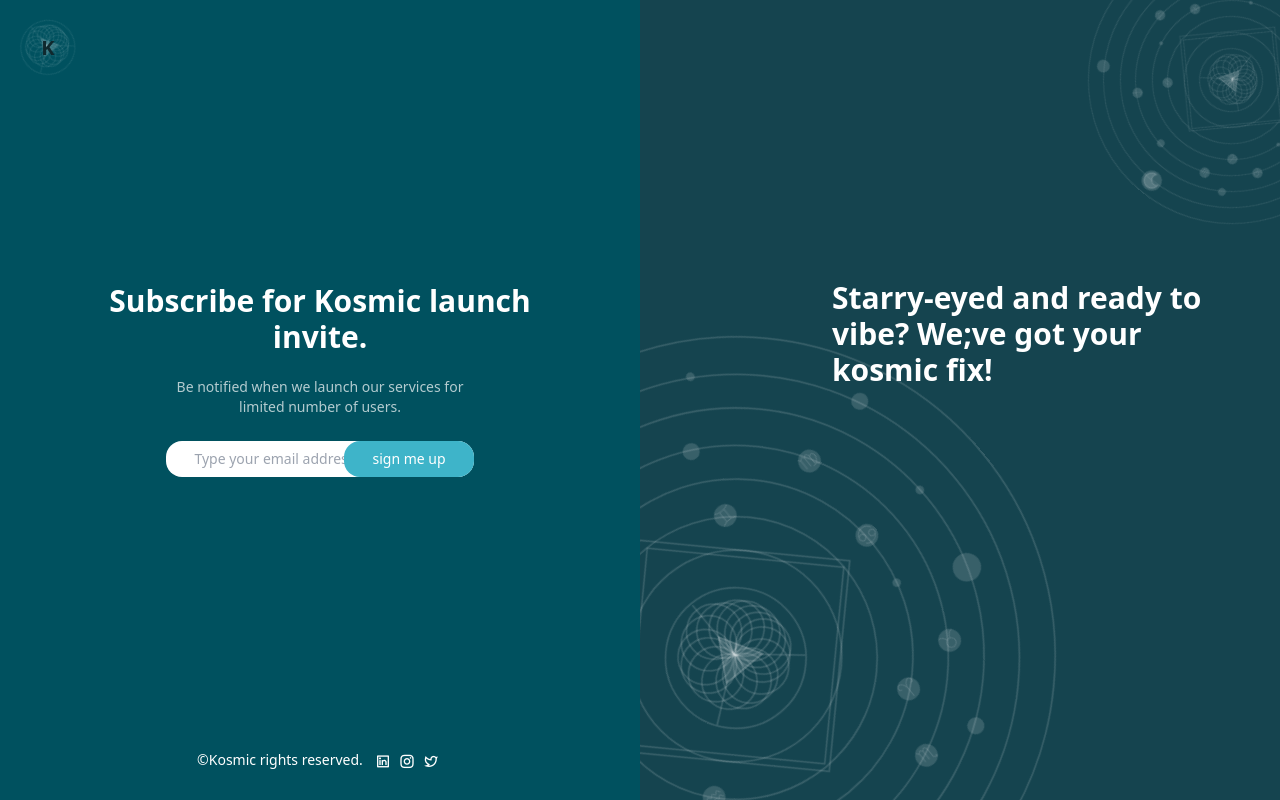
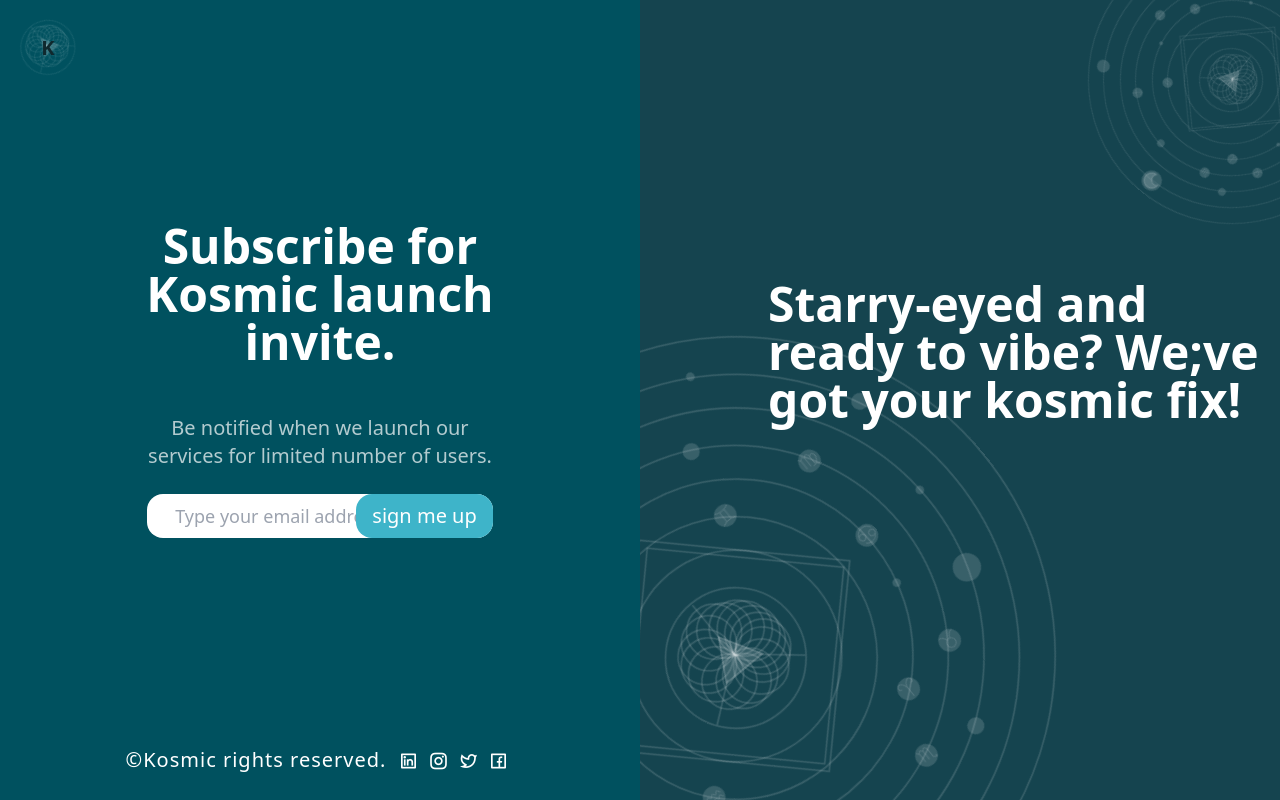
Before and after one commit to ErSamay/Kosmic_web_page, a React (Vite) app: page / in a window 1280 px wide. Built offline with nearby package versions, Linux system fonts and the light colour scheme; what axios-case-converter would draw is missing.

Commit message:
fixFontsize

```diff
--- a/src/Components/Footer.tsx
+++ b/src/Components/Footer.tsx
@@ -6,14 +6,15 @@ function Footer() {
       <div className="h-[10vh] flex item-center justify-center">
         <div className="flex items-center justify-center">
           <div>
-            <p className="lg:text-md text-sm  text-white pl-4 lg:pl-0">
+            <p className="lg:text-xl text-sm tracking-wider text-white pl-4 lg:pl-0">
               &copy;Kosmic rights reserved.{" "}
             </p>
           </div>
-          <div className="pl-2 flex items-center justify-center text-white  pt-0.5 lg:block hidden md:block">
+          <div className="pl-2 flex items-center justify-center text-xl tracking-widest text-white  pt-0.5 lg:block hidden md:block">
             <i className="ri-linkedin-box-line p-1"></i>
             <i className="ri-instagram-line p-1"></i>
             <i className="ri-twitter-line p-1"></i>
+            <i className="ri-facebook-box-line p-1"></i>
           </div>
         </div>
       </div>
--- a/src/Components/LeftPage.tsx
+++ b/src/Components/LeftPage.tsx
@@ -1,6 +1,6 @@
 /* eslint-disable react/react-in-jsx-scope */
 import { useState, useEffect } from "react";
-
+import useAnalyticsEventTracker from "./useAnalyticsEventTracker";
 import log from "loglevel";
 import { fetchLeads } from "../api";
 import Footer from "./Footer";
@@ -21,6 +21,7 @@ declare const turnstile: TurnstileInstance;
 function LeftPage() {
   const [formData, setFormData] = useState({ email: "" });
   const [showTurnstile, setShowTurnstile] = useState(false);
+  const gaEventTracker = useAnalyticsEventTracker("Contact us");
 
   useEffect(() => {
     if (showTurnstile) {
@@ -66,24 +67,24 @@ function LeftPage() {
       <div className="lg:w-1/2 h-screen w-screen bg-[#00515F] overflow-hidden lg:overflow-hidden">
         <Layout />
         <div className="h-[80vh] flex items-center justify-center">
-          <div className=" lg:w-[80%] w-full  flex flex-col items-center justify-center leading-40 lg:h-[30vh] h-5">
-            <div className="h-[33vh]  flex items-center justify-center">
-              <h1 className="lg:text-3xl text-2xl md:text-3xl  text-white font-bold lg:w-[85%] w-[95%] w-full text-center ">
+          <div className=" lg:w-[80%] w-full  flex flex-col items-center justify-center leading-10 lg:h-[30vh] h-5">
+            <div className="h-[34vh]  flex items-center justify-center">
+              <h1 className="lg:text-5xl text-2xl md:text-5xl  text-white font-semibold  lg:w-[85%] w-[95%]  text-center">
                 Subscribe for Kosmic launch invite.
               </h1>
             </div>
-            <div className="h-[66vh] mt-2  w-[60%] flex flex-col items-center justify-center ">
-              <p className="lg:text-sm text-xs text-white  text-center  opacity-70 w-full">
+            <div className="h-[66vh] max-w-[90%] flex flex-col items-center justify-center  pt-12">
+              <p className="lg:text-xl text-xs text-white  text-center  opacity-70 max-w-[80%] ">
                 Be notified when we launch our services for limited number of
                 users.
               </p>
               <form
                 onSubmit={handleSubmit}
-                className="relative w-full mt-6 lg:block md:block hidden"
+                className="relative mt-6 lg:block md:block hidden w-[75%] "
               >
                 <input
-                  className="relative rounded-2xl w-full bg-white text-black md:text-sm lg:text-sm text-xs lg:pr-7 md:pr-7 pr-2 md:pl-7 lg:pl-7 pl-2 pt-2 pb-2"
-                  placeholder="Type your email address "
+                  className="relative rounded-2xl bg-white text-black md:text-sm lg:text-lg text-xs  pr-2 md:pl-7 lg:pl-7 pl-2 pt-2 pb-2 w-full"
+                  placeholder="Type your email address"
                   type="email"
                   id="email"
                   name="email"
@@ -93,14 +94,15 @@ function LeftPage() {
                 />
 
                 <button
-                  className="bg-[#3eb4c9] text-white lg:pr-7 md:pr-7 pr-2 md:pl-7 lg:pl-7 pl-2 pt-2 pb-2 rounded-2xl absolute md:text-sm  lg:text-sm text-xs right-0"
+                  className="bg-[#3eb4c9] text-white lg:pr-4 md:pr-4 pr-2 md:pl-4 lg:pl-4 pl-2 pt-2 pb-2 rounded-2xl absolute md:text-xl  lg:text-xl text-xs right-0 "
                   type="submit"
+                  onClick={() => gaEventTracker("call")}
                 >
                   sign me up
                 </button>
                 <div
                   id="example-container"
-                  className="cf-turnstile pt-3 pl-1"
+                  className="cf-turnstile pt-3 pl-1 h-5"
                   data-sitekey="1x00000000000000000000AA"
                 ></div>
               </form>
--- a/src/Components/RightPage.tsx
+++ b/src/Components/RightPage.tsx
@@ -8,14 +8,14 @@ function RightPage() {
     <div className="lg:w-1/2 lg:h-full bg-[#15444f] overflow-hidden relative flex items-center justify-center h-screen w-screen ">
       <div className="h-[10vh]"></div>
       <div className="h-[80vh] flex   justify-center items-center">
-        <div className="text-white text-xl lg:text-3xl  w-60 md:text-3xl md:w-96 md:ml-32 ml-5 h-[30vh] flex flex-col items-center justify-center ">
-          <div className="h-[33vh] ">
-            <h1 className="font-bold ">
+        <div className="text-white text-2xl lg:text-5xl   md:text-5xl md:w-[40vw] md:ml-32 ml-5 h-[30vh] flex flex-col items-center justify-center ">
+          <div className="h-[34vh] ">
+            <h1 className="font-semibold ">
               Starry-eyed and ready to vibe? We;ve got your kosmic fix!
             </h1>
           </div>
           <div className="h-[33vh] "></div>
-          <div className="h-[33vh"></div>
+          <div className="h-[33vh "></div>
         </div>
       </div>
       <div className="h-[10vh]"></div>
--- /dev/null
+++ b/src/Components/useAnalyticsEventTracker.tsx
@@ -0,0 +1,9 @@
+import ReactGA from "react-ga";
+
+const useAnalyticsEventTracker = (category = "Blog category") => {
+  const eventTracker = (action = "test action", label = "test label") => {
+    ReactGA.event({ category, action, label });
+  };
+  return eventTracker;
+};
+export default useAnalyticsEventTracker;
```
